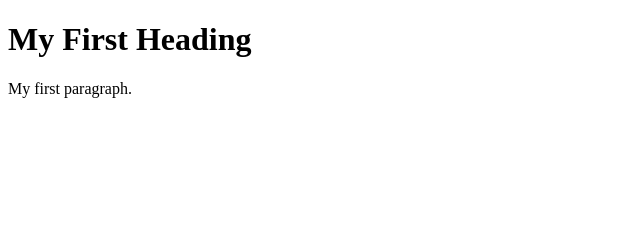
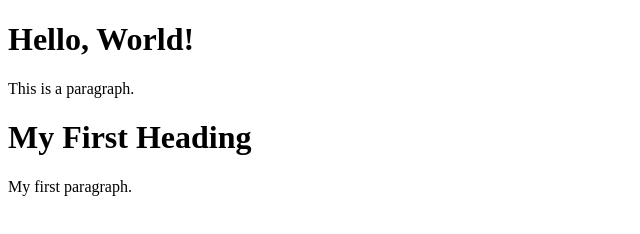
Before and after one commit to c0a2306270/c0a2306270.github.io, a plain HTML site: page index.html in a window 1280 px wide. Shown: the whole page, without its empty margins (0-640 px from the left). Drawn offline with Linux system fonts and the light colour scheme.

Commit message:
Update index.html

```diff
--- a/index.html
+++ b/index.html
@@ -1,4 +1,15 @@
 <!DOCTYPE html>
+<html>
+  <head>
+    <title>My First Web App</title>
+    <link href='style.css'
+     rel='stylesheet' type='text/css'>
+  </head>
+  <body>
+    <h1>Hello, World!</h1>
+    <p>This is a paragraph.</p>
+  </body>
+</html>
 <html>
 <body>
 <h1>My First Heading</h1>
```
